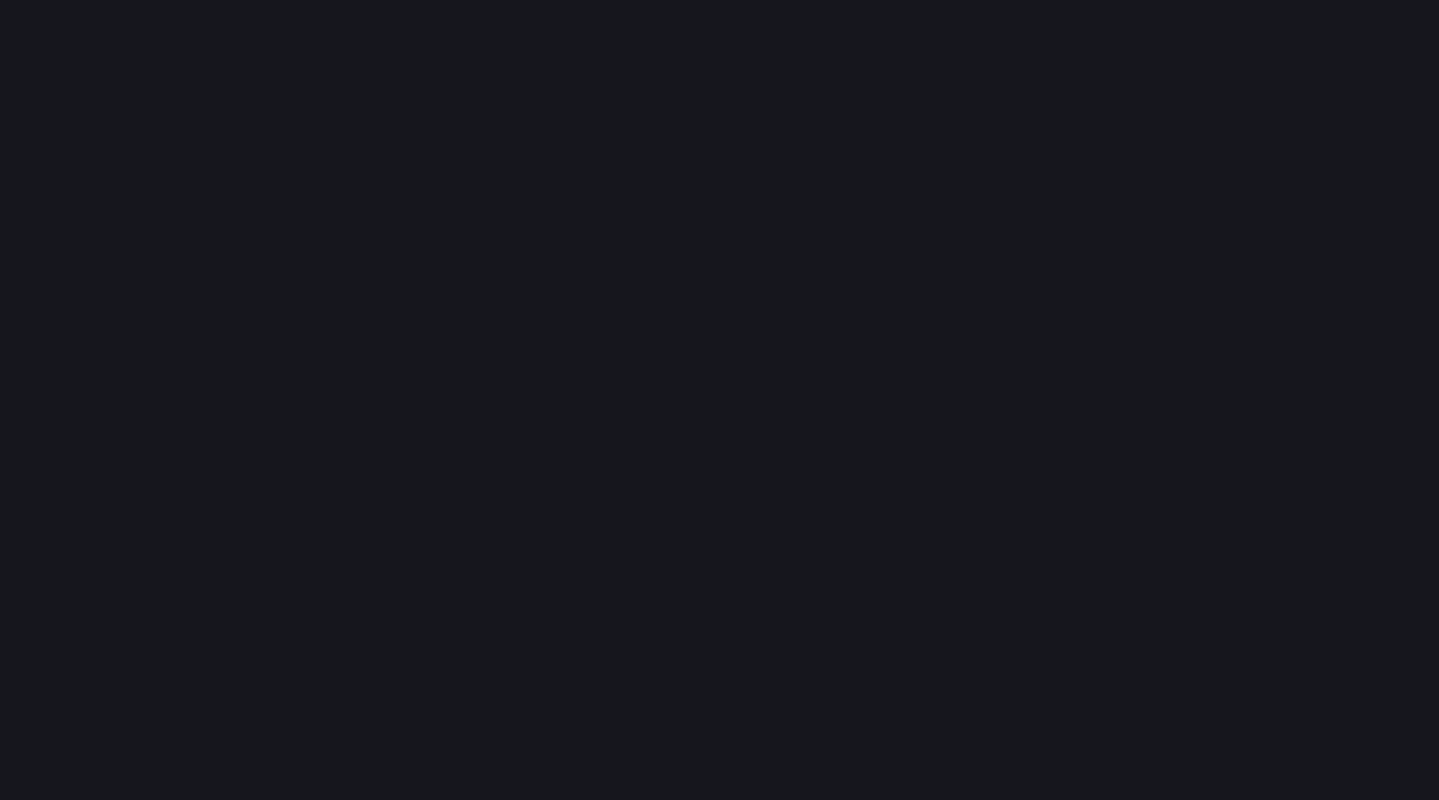
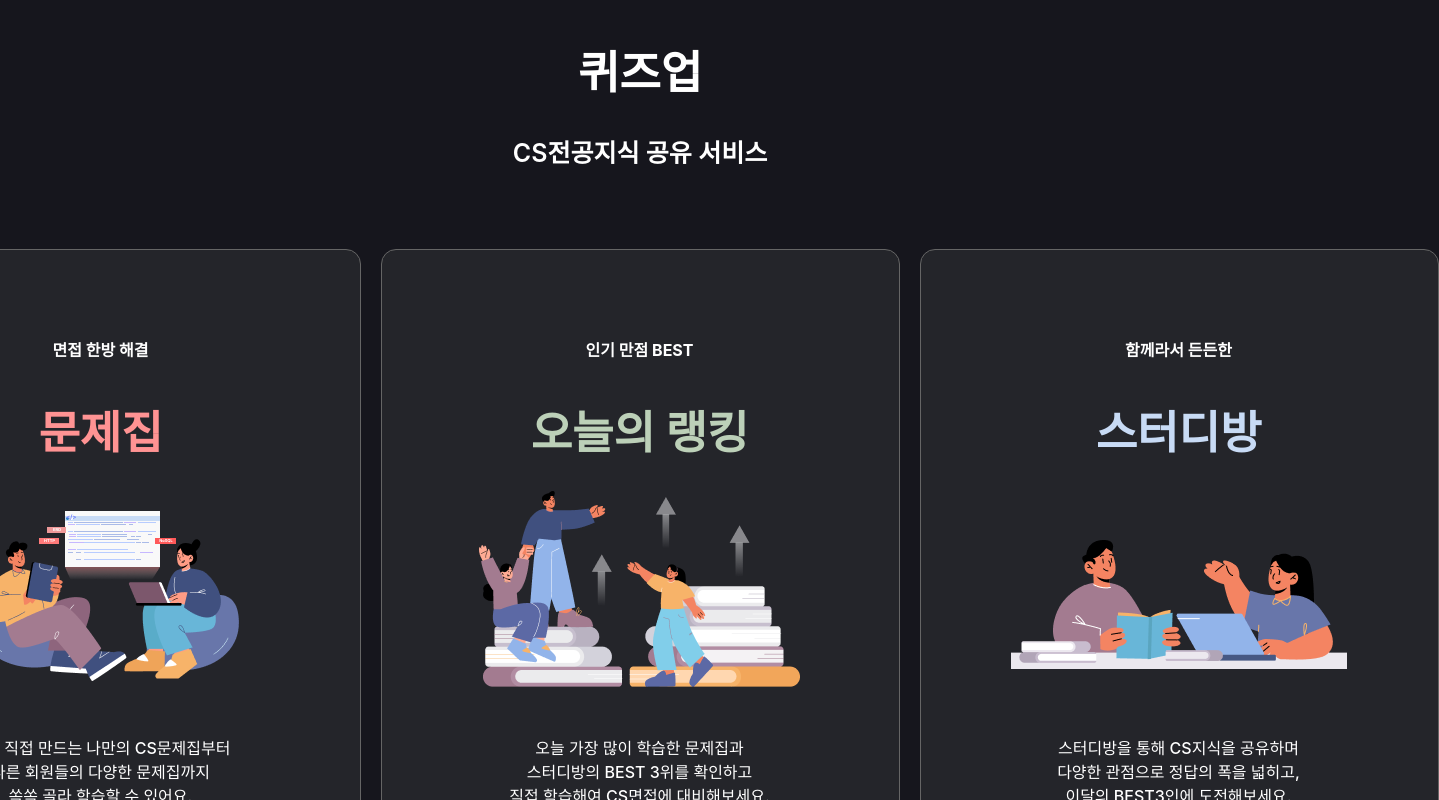
Before and after one commit to QuizUpWebProject/front, a React (Create React App) app: page / in a window 1280 px wide. Shown: the part 1120-1920 px from the top of the page, 1439 px wide, since content can reach past the window. Before the commit the page ends 971 px from the top, so only its background shows below. Built offline with nearby package versions, Linux system fonts and the light colour scheme.

Commit message:
design: description UI 구현 #4
- main page 아래 고정된 부분의 ui를 구현했습니다

```diff
--- /dev/null
+++ b/src/components/main/Description.jsx
@@ -0,0 +1,195 @@
+import styled from "styled-components";
+import LogoImg from "../../assets/big_logo.png";
+import Carousel1 from "../../assets/carousel 1.png";
+import Carousel2 from "../../assets/carousel 2.png";
+import Carousel3 from "../../assets/carousel 3.png";
+
+const Description = () => {
+  return (
+    <Wrapper>
+      <ContentContainer>
+        <LogoIcon src={LogoImg} alt="big-logo" />
+        <LogoText>퀴즈업</LogoText>
+        <Text>CS전공지식 공유 서비스</Text>
+      </ContentContainer>
+
+      {/* quiz up 설명 */}
+      <BoxContainer>
+        <Box>
+          <BoxSubTitle>면접 한방 해결</BoxSubTitle>
+          <BoxTitle color="#ff9393">문제집</BoxTitle>
+          <BoxImg1 src={Carousel1} alt="carousel1" />
+          <BoxText>
+            내가 직접 만드는 나만의 CS문제집부터
+            <br /> 다른 회원들의 다양한 문제집까지
+            <br />
+            쏙쏙 골라 학습할 수 있어요.
+          </BoxText>
+        </Box>
+        <Box>
+          <BoxSubTitle>인기 만점 BEST</BoxSubTitle>
+          <BoxTitle color="#bcd0b8">오늘의 랭킹</BoxTitle>
+          <BoxImg2 src={Carousel2} alt="carousel2" />
+          <BoxText>
+            오늘 가장 많이 학습한 문제집과
+            <br /> 스터디방의 BEST 3위를 확인하고
+            <br /> 직접 학습해여 CS면접에 대비해보세요.
+          </BoxText>
+        </Box>
+        <Box>
+          <BoxSubTitle>함께라서 든든한</BoxSubTitle>
+          <BoxTitle color="#c8dbf5">스터디방</BoxTitle>
+          <BoxImg3 src={Carousel3} alt="carousel3" />
+          <BoxText>
+            스터디방을 통해 CS지식을 공유하며
+            <br /> 다양한 관점으로 정답의 폭을 넓히고, <br />
+            이달의 BEST3인에 도전해보세요.
+          </BoxText>
+        </Box>
+      </BoxContainer>
+
+      <Line />
+    </Wrapper>
+  );
+};
+
+const Wrapper = styled.div`
+  display: flex;
+  flex-direction: column;
+  align-items: center;
+`;
+
+const ContentContainer = styled.div`
+  display: flex;
+  flex-direction: column;
+  align-items: center;
+  margin-bottom: 20px;
+`;
+
+const LogoIcon = styled.img`
+  width: 144px;
+  height: 145.8px;
+  object-fit: contain;
+  margin-bottom: 20px;
+`;
+
+const LogoText = styled.span`
+  width: 267px;
+  height: 96px;
+  margin-top: 20px;
+  font-family: Inter;
+  font-size: 45px;
+  font-weight: 600;
+  font-stretch: normal;
+  font-style: normal;
+  line-height: normal;
+  letter-spacing: normal;
+  text-align: center;
+  color: #fff;
+`;
+
+const Text = styled.span`
+  width: 300px;
+  height: 96px;
+  font-family: Inter;
+  font-size: 25px;
+  font-weight: 600;
+  font-stretch: normal;
+  font-style: normal;
+  line-height: normal;
+  letter-spacing: normal;
+  text-align: center;
+  color: #fff;
+`;
+
+const BoxContainer = styled.div`
+  display: flex;
+  justify-content: center;
+  gap: 20px;
+  margin-bottom: 50px;
+`;
+
+const Box = styled.div`
+  width: 418px;
+  width: 418px;
+  height: 580px;
+  padding: 37px 50px 71px 49px;
+  border-radius: 15px;
+  border: solid 1px #656565;
+  background-color: #24252a;
+  display: flex;
+  flex-direction: column;
+  align-items: center;
+  justify-content: center;
+`;
+
+const BoxTitle = styled.div`
+  width: 300px;
+  height: 60px;
+  font-family: Inter;
+  font-size: 45px;
+  font-weight: bold;
+  font-stretch: normal;
+  font-style: normal;
+  line-height: normal;
+  letter-spacing: normal;
+  text-align: center;
+  color: ${(props) => props.color};
+`;
+
+const BoxSubTitle = styled.span`
+  width: 319px;
+  height: 60px;
+  font-family: Inter;
+  font-size: 16px;
+  font-weight: bold;
+  font-stretch: normal;
+  font-style: normal;
+  line-height: normal;
+  letter-spacing: normal;
+  text-align: center;
+  color: #fff;
+`;
+
+const BoxImg1 = styled.img`
+  width: 261.8px;
+  height: 170px;
+  margin: 54px 21.2px 54px 36px;
+  object-fit: contain;
+`;
+const BoxImg2 = styled.img`
+  width: 321px;
+  height: 195.8px;
+  margin: 34px 0 48.2px;
+  object-fit: contain;
+`;
+
+const BoxImg3 = styled.img`
+  width: 336px;
+  height: 129px;
+  margin: 83px 0 66px;
+  object-fit: contain;
+`;
+
+const BoxText = styled.span`
+  width: 300px;
+  height: 81px;
+  font-family: Inter;
+  font-size: 16px;
+  font-weight: 500;
+  font-stretch: normal;
+  font-style: normal;
+  line-height: normal;
+  letter-spacing: normal;
+  text-align: center;
+  color: #fff;
+`;
+
+const Line = styled.div`
+  width: 1314px;
+  height: 1px;
+  margin: 95px 303px 60px;
+  background-color: #5f5f5f;
+`;
+
+export default Description;
--- a/src/pages/Main.jsx
+++ b/src/pages/Main.jsx
@@ -1,10 +1,13 @@
 import styled from "styled-components";
 import Banner from "../components/main/Banner";
+import Description from "../components/main/Description";
 
 const Main = () => {
   return (
     <Wrapper>
       <Banner />
+
+      <Description />
     </Wrapper>
   );
 };
```
